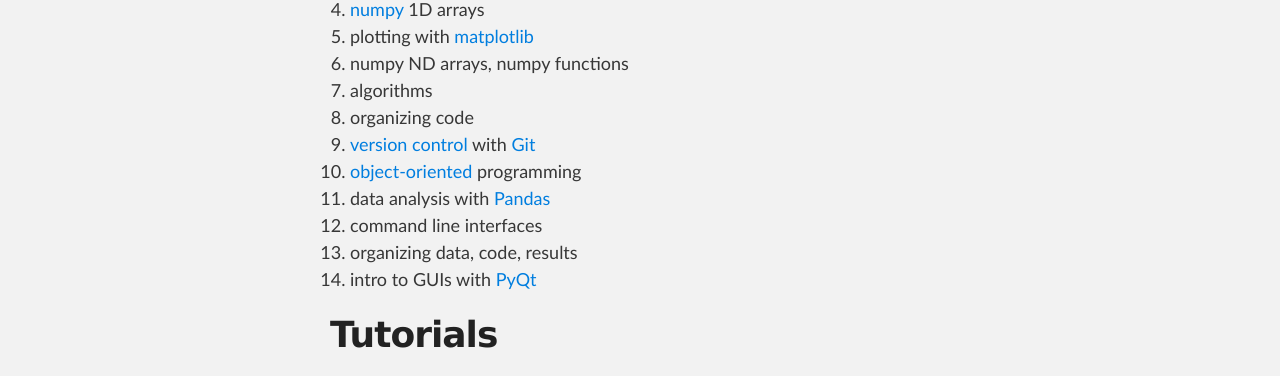
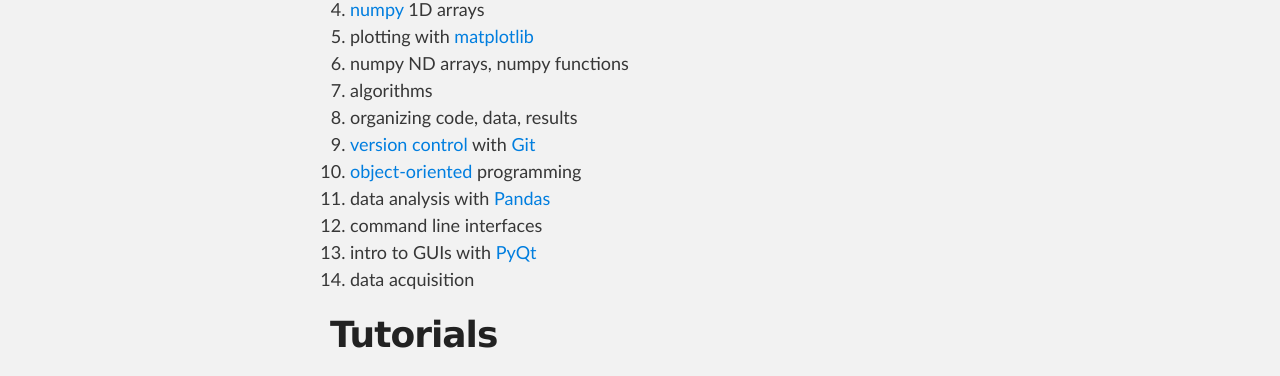
Before and after one commit to SciPyCourse2017/scipycourse2017.github.io, a Jekyll site: the page built from index.md, in a window 1280 px wide. Shown: the part 1007-1383 px from the top of the page. Built offline with Jekyll 4.4.1, drawn with Linux system fonts in a browser that asks for light colours.

Commit message:
Add data acquistion to outline

```diff
--- a/index.md
+++ b/index.md
@@ -39,14 +39,14 @@ listing](https://lsf.verwaltung.uni-muenchen.de/qisserver/rds?state=verpublish&s
 1. plotting with [matplotlib](http://matplotlib.org)
 1. numpy ND arrays, numpy functions
 1. algorithms
-1. organizing code
+1. organizing code, data, results
 1. [version control](https://git-scm.com/book/en/v2/Getting-Started-About-Version-Control)
    with [Git](https://git-scm.com/)
 1. [object-oriented](https://en.wikipedia.org/wiki/Object-oriented_programming) programming
 1. data analysis with [Pandas](http://pandas.pydata.org)
 1. command line interfaces
-1. organizing data, code, results
 1. intro to GUIs with [PyQt](https://en.wikipedia.org/wiki/PyQt)
+1. data acquisition
 
 # Tutorials
 
```
